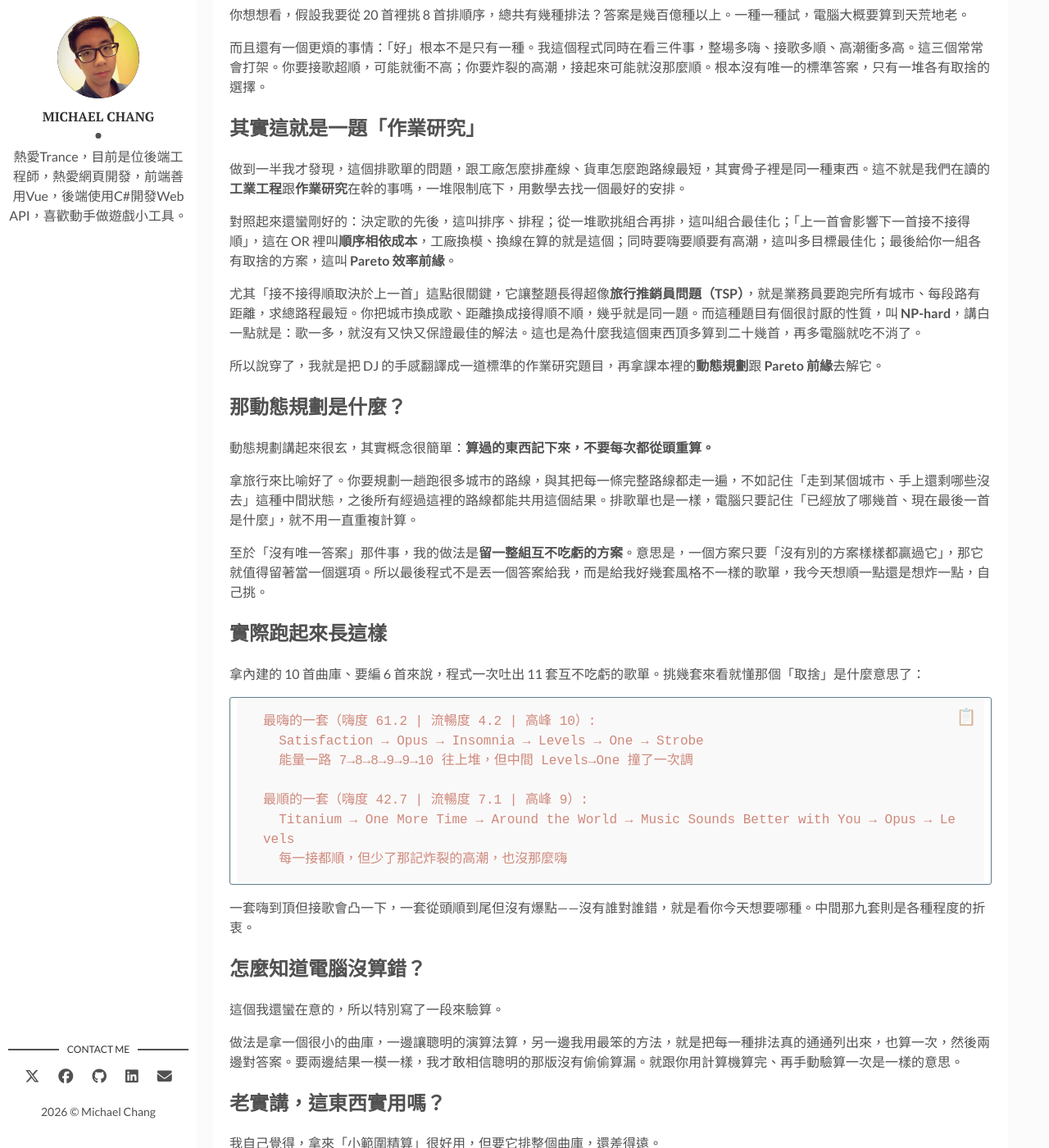
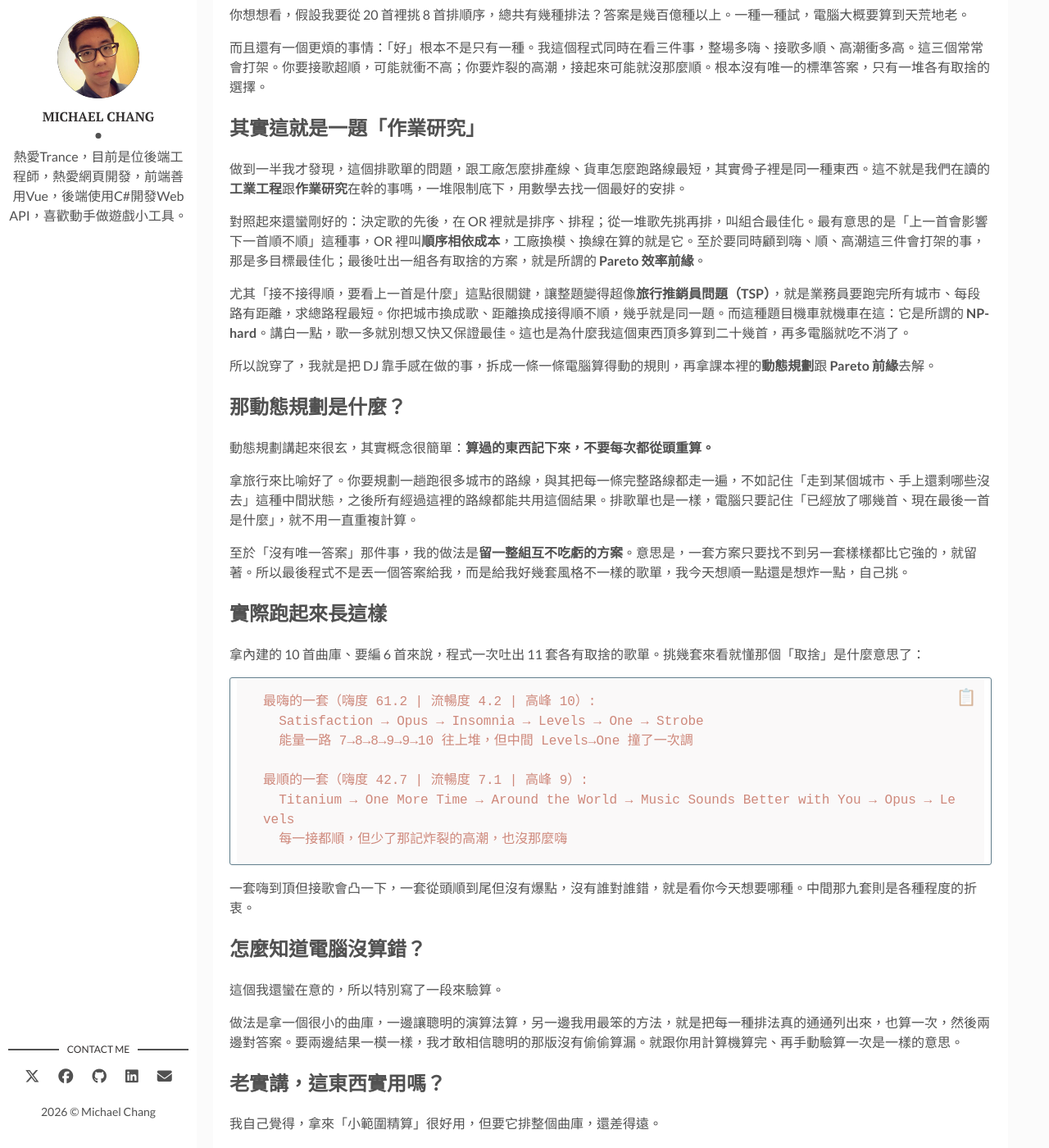
Before and after one commit to dks50217/dks50217.github.io, a Jekyll site: the page built from _posts/2026-08-16-dj-set-planner.markdown, in a window 1280 px wide and 1400 px high, scrolled down 1245 px. Shown: the whole window at 82% size. Built offline with Jekyll 4.4.1, drawn with Linux system fonts in a browser that asks for light colours; nearby versions of some CDN libraries; comment, search, counter and statistics services are not loaded; some of the changed text lies outside the part shown.

Commit message:
style(post): refine DJ set planner article

````diff
--- a/_posts/2026-08-16-dj-set-planner.markdown
+++ b/_posts/2026-08-16-dj-set-planner.markdown
@@ -16,7 +16,7 @@
 
 ## 先把「好不好聽」變成分數
 
-電腦當然聽不懂音樂，所以我得先想辦法把「接得順不順」拆成幾條它算得出來的規則。
+電腦當然聽不懂音樂，所以我得先想辦法，把「接得順不順」拆成幾條電腦照著就能算的規則。
 
 每首歌我先標三個東西：調（就是 DJ 圈在用的那個 Camelot 輪盤編號，像 8A、5A 那種）、BPM（快慢）、還有能量（有多嗨，我用 1 到 10）。
 
@@ -40,11 +40,11 @@
 
 做到一半我才發現，這個排歌單的問題，跟工廠怎麼排產線、貨車怎麼跑路線最短，其實骨子裡是同一種東西。這不就是我們在讀的**工業工程**跟**作業研究**在幹的事嗎，一堆限制底下，用數學去找一個最好的安排。
 
-對照起來還蠻剛好的：決定歌的先後，這叫排序、排程；從一堆歌挑組合再排，這叫組合最佳化；「上一首會影響下一首接不接得順」，這在 OR 裡叫**順序相依成本**，工廠換模、換線在算的就是這個；同時要嗨要順要有高潮，這叫多目標最佳化；最後給你一組各有取捨的方案，這叫 **Pareto 效率前緣**。
+對照起來還蠻剛好的：決定歌的先後，在 OR 裡就是排序、排程；從一堆歌先挑再排，叫組合最佳化。最有意思的是「上一首會影響下一首順不順」這種事，OR 裡叫**順序相依成本**，工廠換模、換線在算的就是它。至於要同時顧到嗨、順、高潮這三件會打架的事，那是多目標最佳化；最後吐出一組各有取捨的方案，就是所謂的 **Pareto 效率前緣**。
 
-尤其「接不接得順取決於上一首」這點很關鍵，它讓整題長得超像**旅行推銷員問題（TSP）**，就是業務員要跑完所有城市、每段路有距離，求總路程最短。你把城市換成歌、距離換成接得順不順，幾乎就是同一題。而這種題目有個很討厭的性質，叫 **NP-hard**，講白一點就是：歌一多，就沒有又快又保證最佳的解法。這也是為什麼我這個東西頂多算到二十幾首，再多電腦就吃不消了。
+尤其「接不接得順，要看上一首是什麼」這點很關鍵，讓整題變得超像**旅行推銷員問題（TSP）**，就是業務員要跑完所有城市、每段路有距離，求總路程最短。你把城市換成歌、距離換成接得順不順，幾乎就是同一題。而這種題目機車就機車在這：它是所謂的 **NP-hard**。講白一點，歌一多就別想又快又保證最佳。這也是為什麼我這個東西頂多算到二十幾首，再多電腦就吃不消了。
 
-所以說穿了，我就是把 DJ 的手感翻譯成一道標準的作業研究題目，再拿課本裡的**動態規劃**跟 **Pareto 前緣**去解它。
+所以說穿了，我就是把 DJ 靠手感在做的事，拆成一條一條電腦算得動的規則，再拿課本裡的**動態規劃**跟 **Pareto 前緣**去解。
 
 ## 那動態規劃是什麼？
 
@@ -52,11 +52,11 @@
 
 拿旅行來比喻好了。你要規劃一趟跑很多城市的路線，與其把每一條完整路線都走一遍，不如記住「走到某個城市、手上還剩哪些沒去」這種中間狀態，之後所有經過這裡的路線都能共用這個結果。排歌單也是一樣，電腦只要記住「已經放了哪幾首、現在最後一首是什麼」，就不用一直重複計算。
 
-至於「沒有唯一答案」那件事，我的做法是**留一整組互不吃虧的方案**。意思是，一個方案只要「沒有別的方案樣樣都贏過它」，那它就值得留著當一個選項。所以最後程式不是丟一個答案給我，而是給我好幾套風格不一樣的歌單，我今天想順一點還是想炸一點，自己挑。
+至於「沒有唯一答案」那件事，我的做法是**留一整組互不吃虧的方案**。意思是，一套方案只要找不到另一套樣樣都比它強的，就留著。所以最後程式不是丟一個答案給我，而是給我好幾套風格不一樣的歌單，我今天想順一點還是想炸一點，自己挑。
 
 ## 實際跑起來長這樣
 
-拿內建的 10 首曲庫、要編 6 首來說，程式一次吐出 11 套互不吃虧的歌單。挑幾套來看就懂那個「取捨」是什麼意思了：
+拿內建的 10 首曲庫、要編 6 首來說，程式一次吐出 11 套各有取捨的歌單。挑幾套來看就懂那個「取捨」是什麼意思了：
 
 ```
 最嗨的一套（嗨度 61.2 | 流暢度 4.2 | 高峰 10）:
@@ -68,7 +68,7 @@
   每一接都順，但少了那記炸裂的高潮，也沒那麼嗨
 ```
 
-一套嗨到頂但接歌會凸一下，一套從頭順到尾但沒有爆點——沒有誰對誰錯，就是看你今天想要哪種。中間那九套則是各種程度的折衷。
+一套嗨到頂但接歌會凸一下，一套從頭順到尾但沒有爆點，沒有誰對誰錯，就是看你今天想要哪種。中間那九套則是各種程度的折衷。
 
 ## 怎麼知道電腦沒算錯？
 
@@ -80,7 +80,7 @@
 
 我自己覺得，拿來「小範圍精算」很好用，但要它排整個曲庫，還差得遠。
 
-它算得動的大概就二十幾首上限，再多真的會爆（前面講過那個排列爆炸是本質問題，躲不掉）。可是真實的 DJ 曲庫動不動就上百上千首，所以正確的用法應該是：先用簡單的規則粗篩，把上千首砍到十五到二十首候選，再丟給這個程式去精算最佳順序。
+它算得動的大概就二十幾首上限，再多真的會爆（前面講過那個排列爆炸是本質問題，躲不掉）。可是真實的 DJ 曲庫動不動就上百上千首，所以比較實際的做法是：先用簡單規則粗篩，把上千首砍到十五到二十首候選，再丟給這個程式去精算順序。
 
 還有一件事要老實說：電腦再怎麼算得準，它也只是很精準地照著「我訂的那幾條評分規則」去最佳化而已。那些規則到底貼不貼近真正好聽，才是真正的關鍵，而這部分還是得靠人一直去調。
 
````
